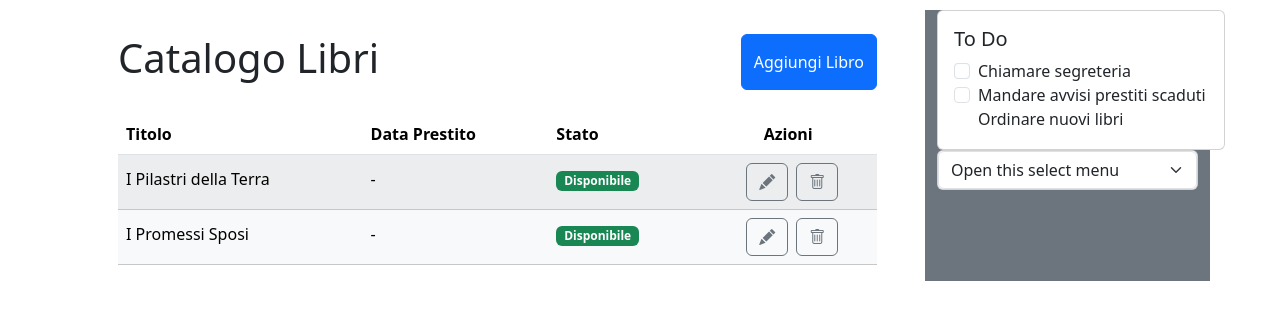
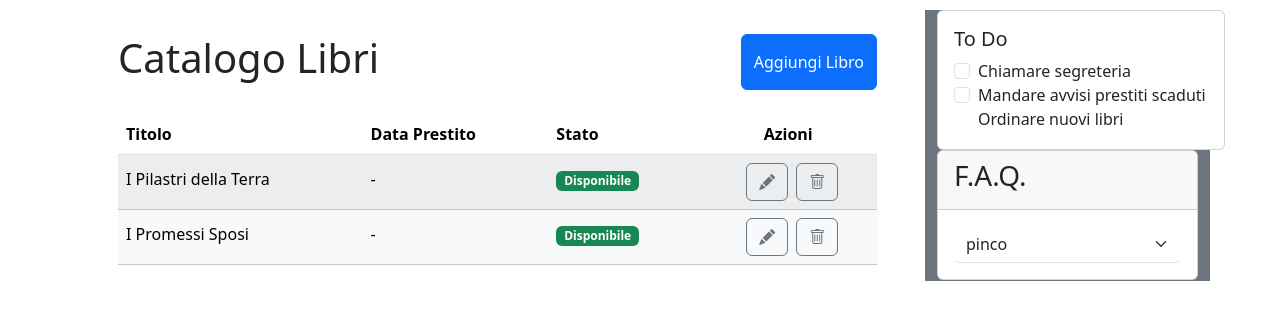
Before and after one commit to Ashyzan/html-css-bootstrap-dashboard, a plain HTML site: page index.html in a window 1280 px wide. Shown: the part 90-410 px from the top of the page. Drawn offline with nearby package versions, Linux system fonts and the light colour scheme.

Commit message:
EDITING: second card in sidebar

```diff
--- a/index.html
+++ b/index.html
@@ -123,14 +123,25 @@
 
               <!-- SECONDO ELEMENTO SIDEBAR -->
               <div class="card">
-                <select class="form-select" aria-label="Default select example">
-                  <option selected>Open this select menu</option>
-                  <option value="1">One</option>
-                  <option value="2">Two</option>
-                  <option value="3">Three</option>
-                </select>
+                <div class="card-header">
+                  <h3>F.A.Q.</h3>
+                </div>
+
+                <div class="card-body">
+
+                  <select class="form-select border-0 border-bottom" aria-label="Default select example">
+                    <p> Come aggiungere un nuovo libro? </p>
+                    <option selected>pinco</option>
+                    <option value="1">One</option>
+                    <option value="2">Two</option>
+                    <option value="3">Three</option>
+                  </select>
+
+                </div>
               </div>
-            </div>
+
+              <!-- div chiusura colonna -->
+              </div>
 
 
     </div>
```
